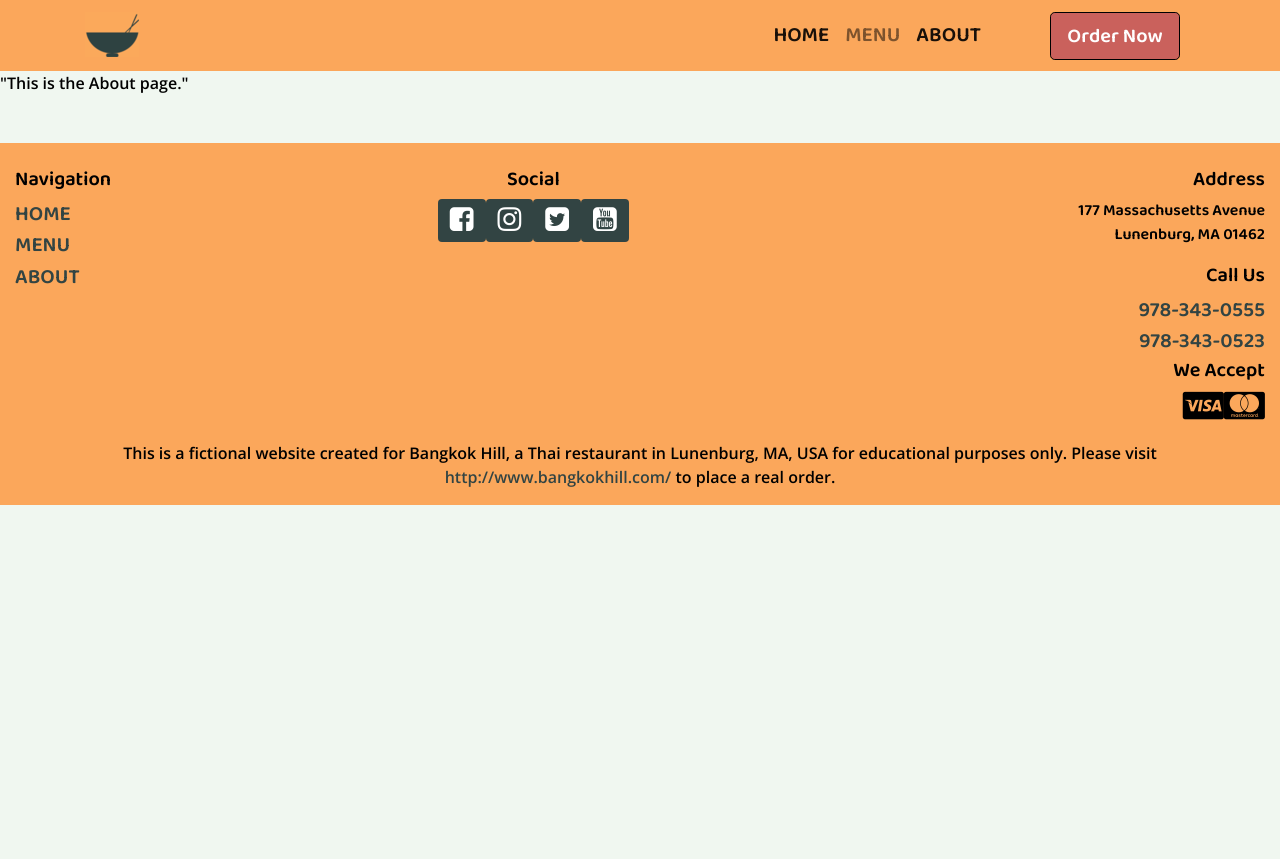
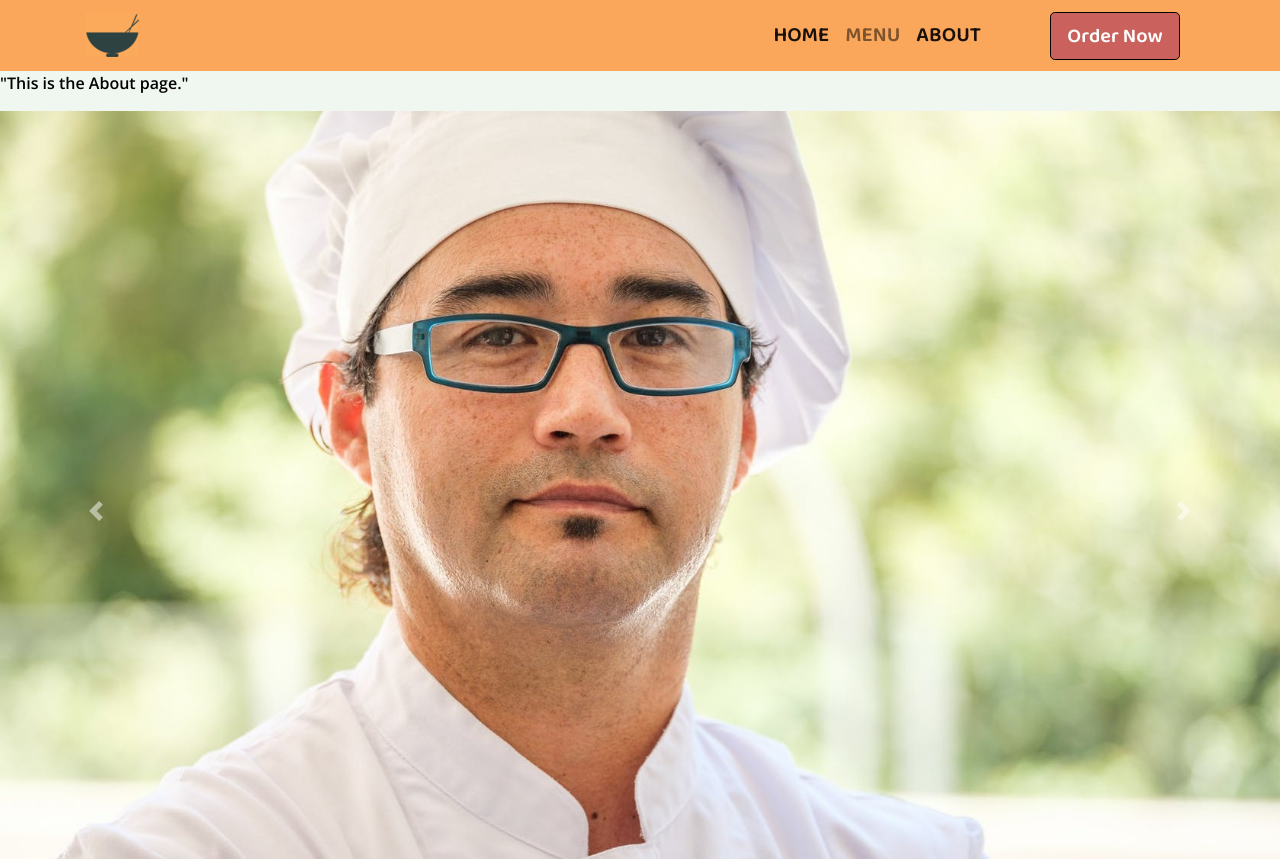
Before and after one commit to veronicaadler/bangkok-hill-in-react, a React (Create React App) app: page /about in a window 1280 px wide. Shown: the top 859 px of the page. Before the commit the page ends 800 px from the top, so only its background shows below. Built offline with nearby package versions, Linux system fonts and the light colour scheme.

Commit message:
carousel component added

```diff
--- a/src/components/AboutComponents/Aboutpage.js
+++ b/src/components/AboutComponents/Aboutpage.js
@@ -1,8 +1,12 @@
 import React from "react";
+import CarouselComponent from "./Carousel"
 
 function AboutPage() {
     return (
-        <p>"This is the About page."</p>
+        <div>
+            <p>"This is the About page."</p>
+            <CarouselComponent />
+        </div>
     )
 }
 
--- /dev/null
+++ b/src/components/AboutComponents/Carousel.js
@@ -0,0 +1,59 @@
+import React, { useState } from 'react';
+import {
+  Carousel,
+  CarouselItem,
+  CarouselControl,
+  CarouselIndicators,
+  CarouselCaption
+} from 'reactstrap';
+import CarouselItems from "../../shared/carouselitems"
+
+const CarouselComponent = (props) => {
+  const [activeIndex, setActiveIndex] = useState(0);
+  const [animating, setAnimating] = useState(false);
+
+  const next = () => {
+    if (animating) return;
+    const nextIndex = activeIndex === CarouselItems.length - 1 ? 0 : activeIndex + 1;
+    setActiveIndex(nextIndex);
+  }
+
+  const previous = () => {
+    if (animating) return;
+    const nextIndex = activeIndex === 0 ? CarouselItems.length - 1 : activeIndex - 1;
+    setActiveIndex(nextIndex);
+  }
+
+  const goToIndex = (newIndex) => {
+    if (animating) return;
+    setActiveIndex(newIndex);
+  }
+
+  const slides = CarouselItems.map((item) => {
+    return (
+      <CarouselItem
+        onExiting={() => setAnimating(true)}
+        onExited={() => setAnimating(false)}
+        key={item.src}
+      >
+        <img src={item.src} alt={item.altText} />
+        <CarouselCaption captionText={item.caption} captionHeader={item.caption} />
+      </CarouselItem>
+    );
+  });
+
+  return (
+    <Carousel
+      activeIndex={activeIndex}
+      next={next}
+      previous={previous}
+    >
+      <CarouselIndicators items={CarouselItems} activeIndex={activeIndex} onClickHandler={goToIndex} />
+      {slides}
+      <CarouselControl direction="prev" directionText="Previous" onClickHandler={previous} />
+      <CarouselControl direction="next" directionText="Next" onClickHandler={next} />
+    </Carousel>
+  );
+}
+
+export default CarouselComponent;
--- a/src/components/MenuPageComponents/Menupage.js
+++ b/src/components/MenuPageComponents/Menupage.js
@@ -1,7 +1,7 @@
 import React, { useState } from 'react';
 import { TabContent, TabPane, Nav, NavItem, NavLink } from 'reactstrap';
 import classnames from 'classnames';
-import FullMenu from "./FullMenu"
+import FullMenu from "./FullMenu";
 import LunchSpecials from "./LunchSpecials"
 
 
--- /dev/null
+++ b/src/shared/carouselitems.js
@@ -0,0 +1,24 @@
+const CarouselItems = [
+    {
+      src: 'assets/chefphoto.jpeg',
+      altText: 'Chef Aran Chen',
+    },
+    {
+      src: 'https://images.pexels.com/photos/8092342/pexels-photo-8092342.jpeg?auto=compress&cs=tinysrgb&dpr=2&h=650&w=940',
+      altText: 'Owner Komen Chen',
+    },
+    {
+      src: 'https://images.pexels.com/photos/2403391/pexels-photo-2403391.jpeg?auto=compress&cs=tinysrgb&dpr=2&h=650&w=940',
+      altText: 'A chef prepping a dish',
+    },
+    {
+        src: 'https://images.unsplash.com/photo-1577106263724-2c8e03bfe9cf?ixid=MnwxMjA3fDB8MHxwaG90by1wYWdlfHx8fGVufDB8fHx8&ixlib=rb-1.2.1&auto=format&fit=crop&w=1350&q=80',
+        altText: 'A chef plating a dish',
+      },
+      {
+        src: 'https://images.pexels.com/photos/3338497/pexels-photo-3338497.jpeg?auto=compress&cs=tinysrgb&dpr=2&h=650&w=940',
+        altText: 'Chef seasoning edamame',
+      }
+  ];
+
+  export default CarouselItems;
```
Also changed, not shown: public/assets/chefphoto.jpeg (added).
